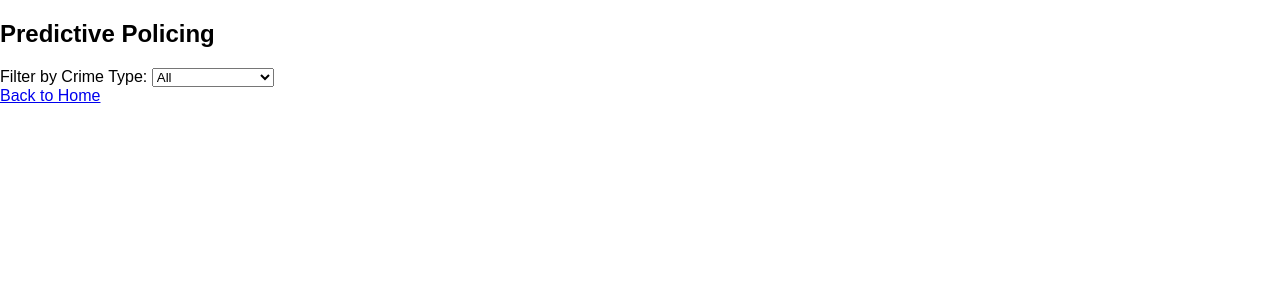
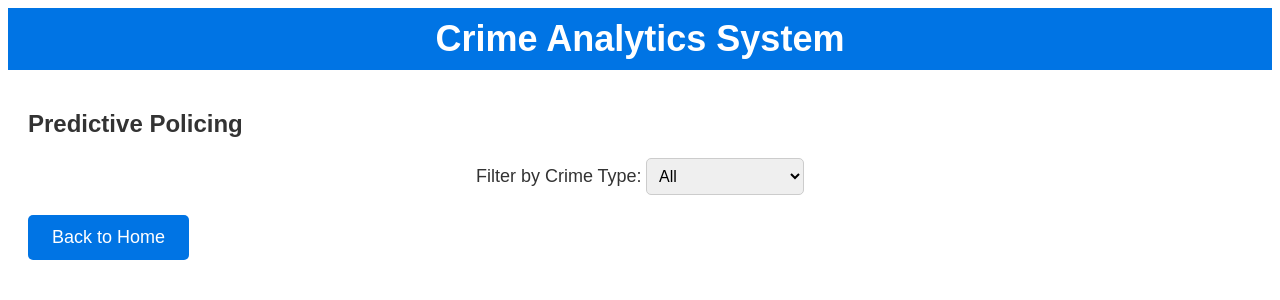
Before and after one commit to ShahdSawalhi/COSC-6050-Final-Project, a Flask app: page /predictive_policing in a window 1280 px wide. Shown: the top 300 px of the page. Run offline with Flask 3, Linux system fonts and the light colour scheme.

Commit message:
More Updates on style

```diff
--- a/templates/predictive_policing.html
+++ b/templates/predictive_policing.html
@@ -2,30 +2,91 @@
 <html>
 <head>
     <title>Predictive Policing</title>
-    <!-- Include any necessary CSS stylesheets and JavaScript libraries here -->
+    <!-- Internal CSS styles -->
     <style>
-        /* Add any custom CSS styles specific to this page */
+        /* Body styles */
         body {
-            font-family: Arial, sans-serif;
+            background-color: #fff; /* White background color */
+            color: #333; /* Text color */
+            font-family: Arial, sans-serif; /* Font style */
+        }
+
+        /* Header styles */
+        .header {
+            background-color: #0074e4; /* Blue header background color */
+            color: #fff;
+            text-align: center;
+            padding: 10px 0;
+        }
+
+        .logo {
+            font-size: 36px;
             margin: 0;
-            padding: 0;
         }
+
+        /* Main content styles */
+        .content {
+            padding: 20px;
+        }
+
+        /* Button styles */
+        .button {
+            background-color: #0074e4; /* Blue button background color */
+            color: #fff;
+            text-decoration: none;
+            font-size: 18px;
+            display: inline-block;
+            padding: 12px 24px; /* Adjust button padding as needed */
+            border-radius: 5px;
+            transition: background-color 0.3s ease;
+        }
+
+        .button:hover {
+            background-color: #333; /* Grey button background color on hover */
+        }
+
+        /* Additional styles specific to this page */
+        form {
+            text-align: center;
+            margin: 20px 0;
+        }
+
+        label {
+            font-size: 18px;
+        }
+
+        select {
+            font-size: 16px;
+            padding: 8px;
+            border: 1px solid #ccc;
+            border-radius: 5px;
+        }
+
         table {
             border-collapse: collapse;
             width: 80%;
             margin: 20px auto;
         }
+
         th, td {
             border: 1px solid #ddd;
             text-align: left;
             padding: 8px;
         }
+
         th {
             background-color: #f2f2f2;
         }
     </style>
 </head>
 <body>
+    <!-- Header Section -->
+    <header class="header">
+        <h1 class="logo">Crime Analytics System</h1>
+    </header>
+
+    <!-- Main Content Section -->
+    <main class="content">
         <h2>Predictive Policing</h2>
 
         <!-- Keep the crime type filter and replace the text input field with a dropdown menu -->
@@ -71,7 +132,8 @@
             <!-- End of statistic_data check -->
         </div>
 
-    <a href="/">Back to Home</a> {# Add a link to navigate back to the homepage #}
+        <a class="button" href="/">Back to Home</a> {# Use the button style for the link #}
+    </main>
 
     <!-- Include JavaScript to filter the table -->
     <script>
@@ -87,7 +149,7 @@
                 if (selectedCrimeType === "all" || crimeType === selectedCrimeType) {
                     row.style.display = "";
                 } else {
-                    row.style.display = "none";
+                    row.style display = "none";
                 }
             }
         }
```
Lines whose indentation alone changed are shown as unchanged.
